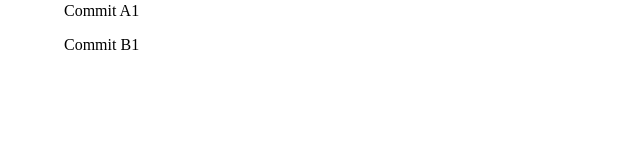
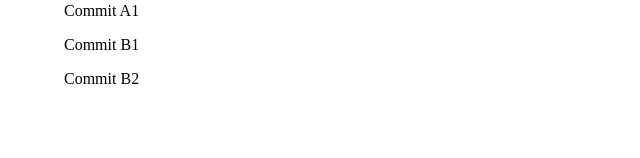
Before and after one commit to tattoo8436/learn-git, a React (Vite) app: page /git in a window 1280 px wide. Shown: the part 142-300 px from the top of the page, without its empty margins (0-640 px from the left). Built offline with nearby package versions, Linux system fonts and the light colour scheme.

Commit message:
Commit B2

```diff
--- a/src/pages/git/index.tsx
+++ b/src/pages/git/index.tsx
@@ -7,6 +7,7 @@ const Git = () => {
       <div>
         <p>Commit A1</p>
         <p>Commit B1</p>
+        <p>Commit B2</p>
       </div>
     </div>
   );
```
